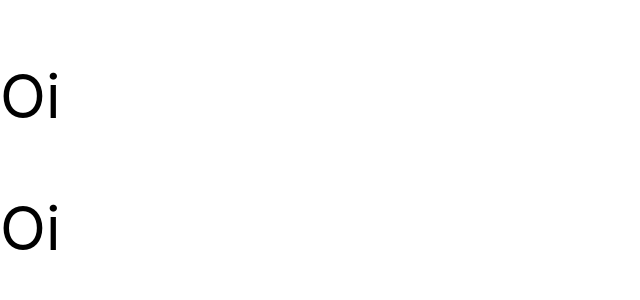
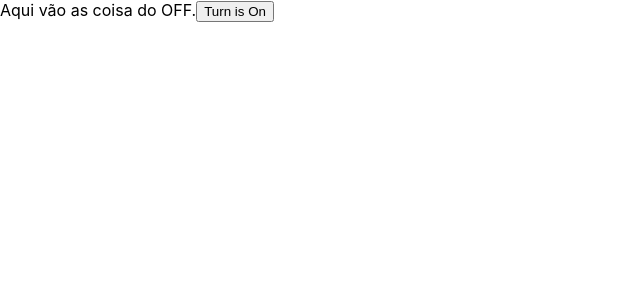
Before and after one commit to FelipeJhordan/curso-de-reactjs-nextjs-completo, a React (Create React App) app in the folder aulas/project2/: page / in a window 1280 px wide. Shown: the top 300 px of the page, without its empty margins (0-640 px from the left). Built offline with nearby package versions, Linux system fonts and the light colour scheme.

Commit message:
feat(react-hook): CompoundComponents

```diff
--- a/aulas/project2/src/templates/App/index.jsx
+++ b/aulas/project2/src/templates/App/index.jsx
@@ -1,4 +1,4 @@
-import React, { cloneElement } from 'react';
+import React, { cloneElement, useState } from 'react';
 
 const s = {
   style: {
@@ -13,11 +13,35 @@ const Parent = ({ children }) => {
   });
 };
 
+const TurnOnOff = ({ children }) => {
+  const [isOn, setIsOn] = useState(false);
+  const onTurn = () => setIsOn((s) => !s);
+
+  return React.Children.map(children, (child) => {
+    if (typeof child.type === 'string') return child;
+    const newChild = cloneElement(child, {
+      isOn,
+      onTurn,
+    });
+    return newChild;
+  });
+};
+
+const TurnedOn = ({ isOn, children }) => (isOn ? children : null);
+const TurnedOff = ({ isOn, children }) => (!isOn ? children : null);
+// eslint-disable-next-line react/prop-types
+const TurnButton = ({ isOn, onTurn }) => {
+  return <button onClick={onTurn}>Turn is {isOn ? 'Off' : 'On'}</button>;
+};
+
 export const Home = () => {
   return (
-    <Parent>
-      <p>Oi</p>
-      <p>Oi</p>
-    </Parent>
+    <TurnOnOff>
+      <div>
+        <TurnedOn>Aqui as coisas que vão acontecer quando estiver on</TurnedOn>
+        <TurnedOff>Aqui vão as coisa do OFF.</TurnedOff>
+        <TurnButton />
+      </div>
+    </TurnOnOff>
   );
 };
```
